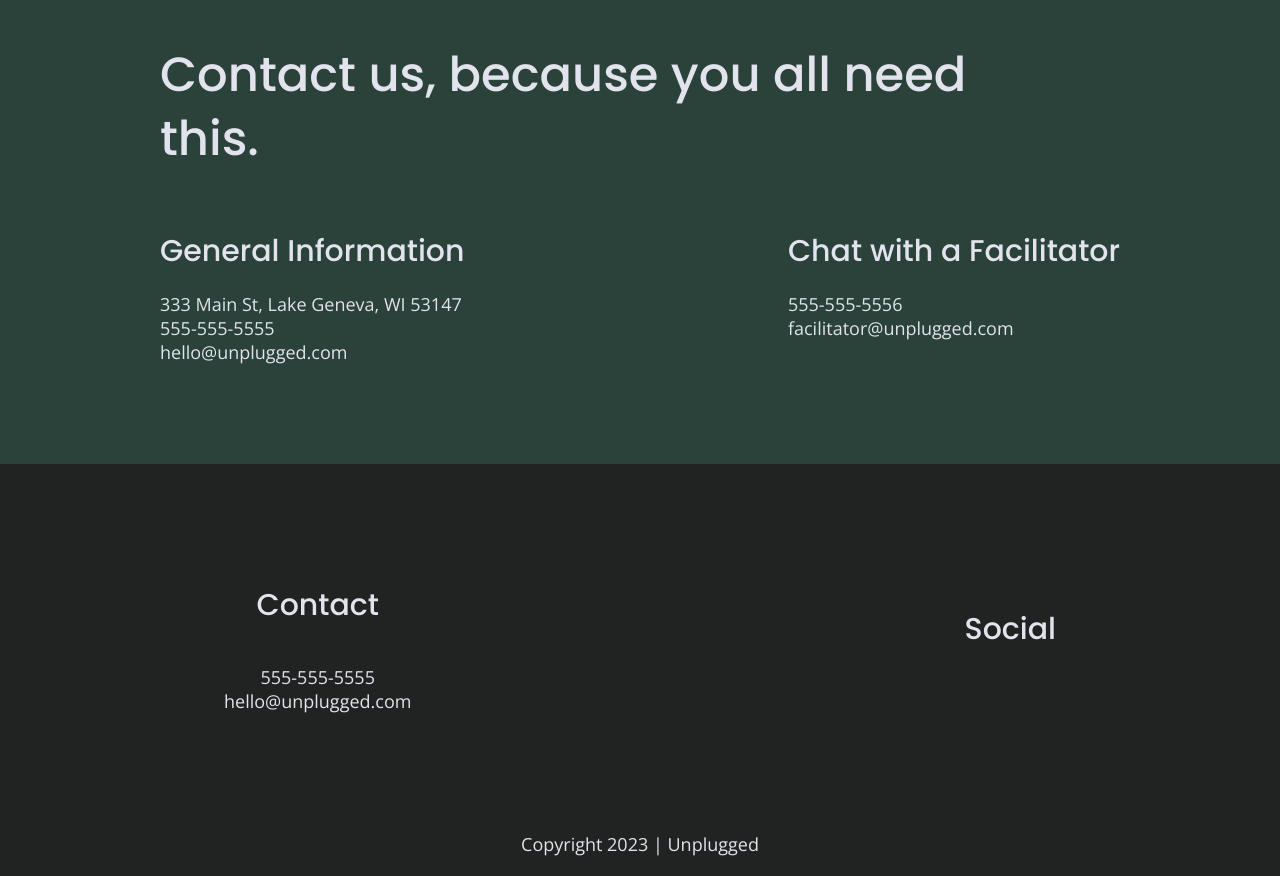
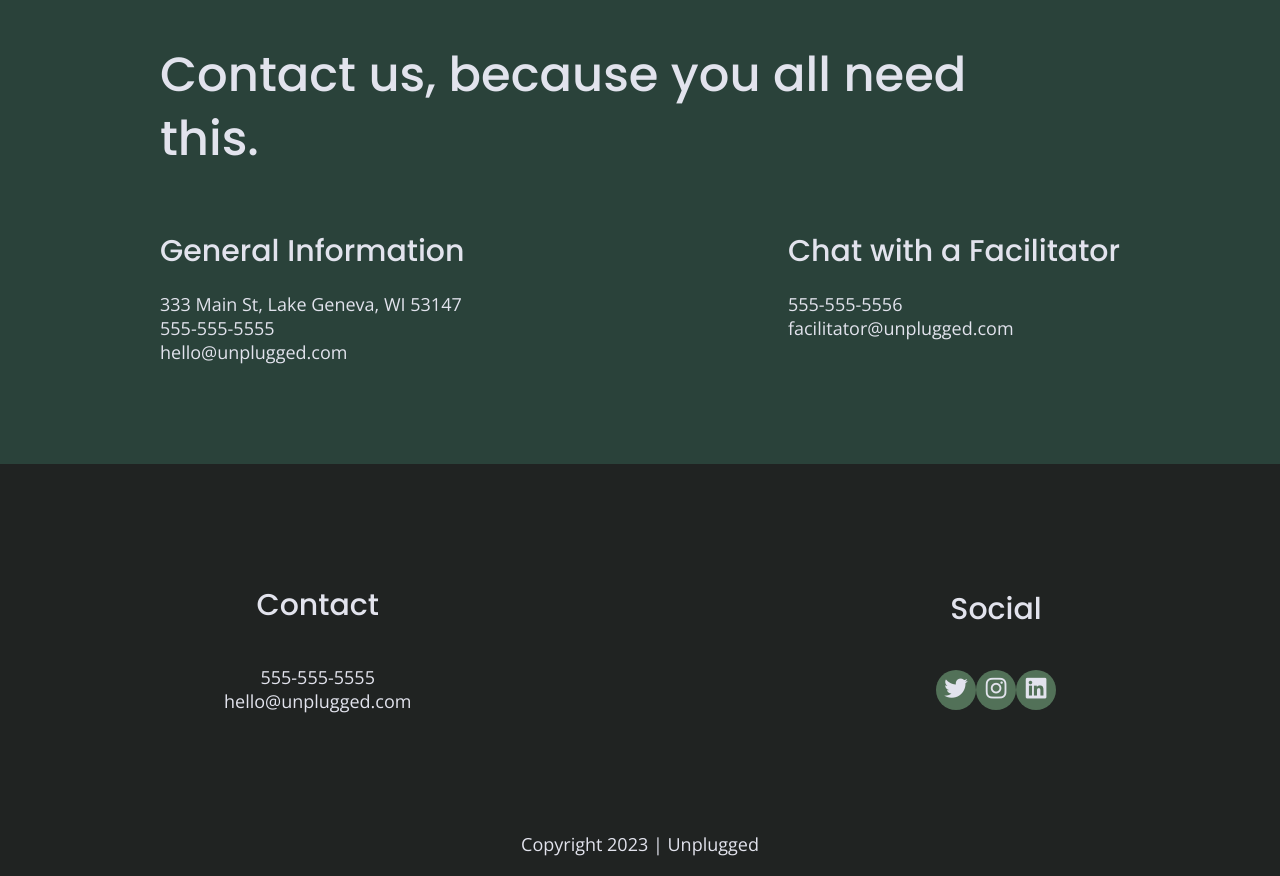
Before and after one commit to iamtenille314/unplugged, a website: page about/index.html in a window 1280 px wide. Shown: the part 1255-2131 px from the top of the page. Drawn offline with nearby package versions, Linux system fonts and the light colour scheme; files that its build step writes are made by us from their sources; files whose address does not match are found by name.

Commit message:
Added additional font awesome icons

```diff
--- a/about/index.html
+++ b/about/index.html
@@ -108,11 +108,10 @@
         <div class="social">
           <h4>Social</h4>
           <div class="social-icons">
-            <p><a href="https://www.facebook.com/yoursite" target="_blank" rel="noopener"></a></p>
             <!--other social links here-->
-            <p><a href="https://www.twitter.com/iamtenille314" target="_blank" rel="noopener"></a></p>
-            <p><a href="https://www.instagram.com/iamtenille314" target="_blank" rel="noopener"></a></p>
-            <p><a href="https://www.linkedin.com/in/iamtenille314" target="_blank" rel="noopener"></a></p>
+            <p><a href="https://www.twitter.com/iamtenille314" target="_blank" rel="noopener"><i class="fa-brands fa-twitter"></i></i></a></p>
+            <p><a href="https://www.instagram.com/iamtenille314" target="_blank" rel="noopener"><i class="fa-brands fa-instagram"></i></i></a></p>
+            <p><a href="https://www.linkedin.com/in/iamtenille314" target="_blank" rel="noopener"><i class="fa-brands fa-linkedin"></i></i></a></p>
           </div>
         </div>
       </div>
--- a/css/main.css
+++ b/css/main.css
@@ -241,9 +241,17 @@ footer .social-icons {
 }
 
 footer .social-icons p {
+  background-color: #527158;
+  border-radius: 50%;
+  width: 40px;
+  height: 40px;
   display: flex;
   justify-content: center;
   align-items: center;
+}
+
+footer .social-icons p i {
+  font-size: 1.3125em;
 }
 
 footer .copyright {
@@ -281,7 +289,7 @@ aside {
   flex-flow: row wrap;
 }
 
-aside .form{
+aside .form {
   margin-top: 30px;
 }
 
@@ -565,6 +573,7 @@ input[type=button] {
   .header-divider {
     display: none;
   }
+
   /* Hero Area */
 
   .hero-area {
@@ -628,6 +637,7 @@ input[type=button] {
     width: 75%;
     margin: 0;
   }
+
   /* Footer */
   footer .content-wrapper {
     width: 65%;
@@ -738,6 +748,7 @@ input[type=button] {
     font-size: 1.125em;
     line-height: 1.333;
   }
+
   /* Hero */
   .hero-area h1 {
     font-size: 3.75em;
@@ -781,6 +792,7 @@ input[type=button] {
   footer h4 {
     font-size: 1.875em;
   }
+
   /* ==========================================================================
     About Page
     ========================================================================== */
```
Also changed, not shown: faq/index.html (+3 -3 lines), index.html (+3 -9 lines). Lines whose indentation alone changed are shown as unchanged.
